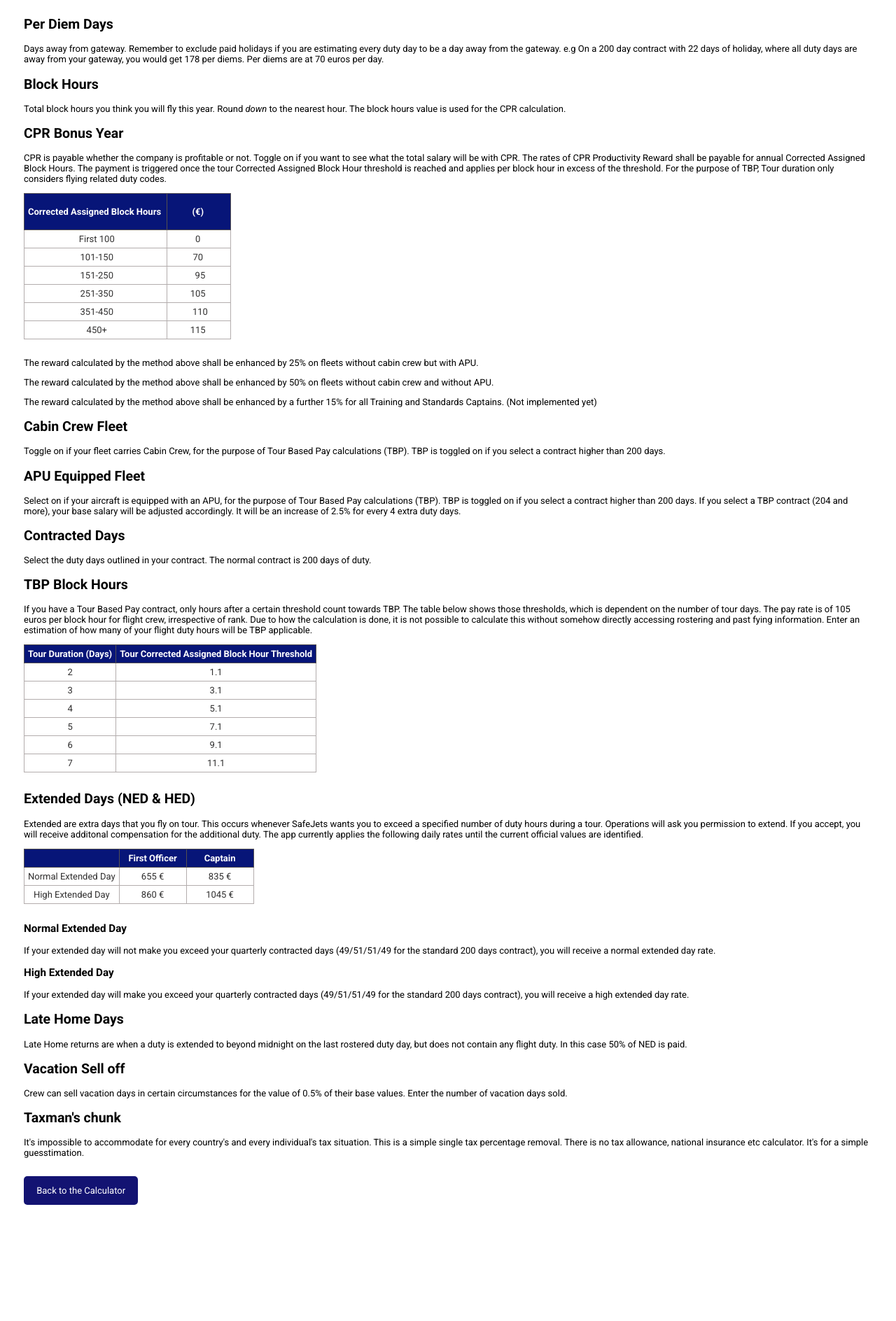
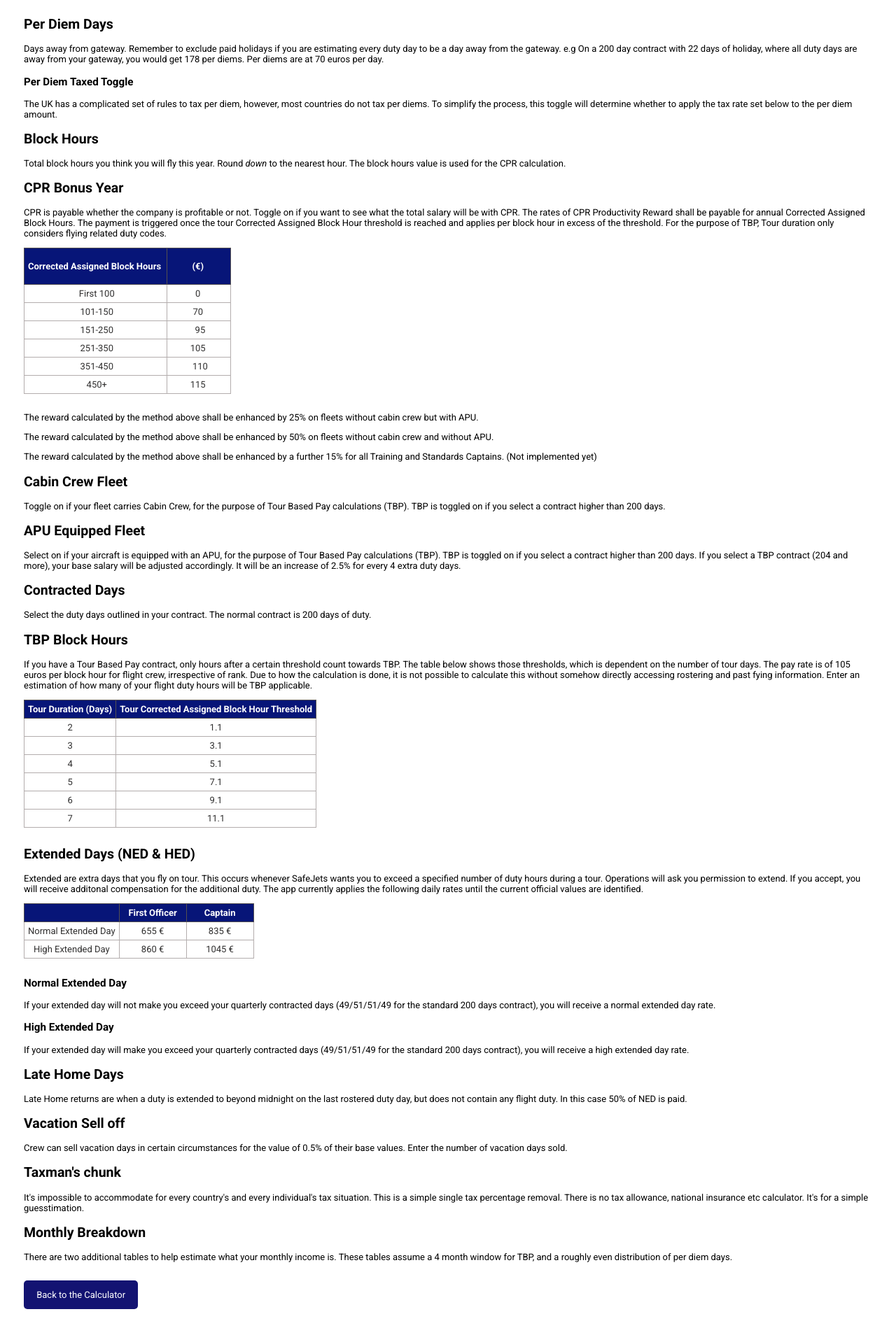
Before and after one commit to merryface/show-me-the-money, a website: page guidance.html in a window 1280 px wide. Shown: the part 392-2280 px from the top of the page at 70% size. Before the commit the page ends 2148 px from the top, so only its background shows below. Drawn offline with Linux system fonts and the light colour scheme.

Commit message:
update guidance

```diff
--- a/guidance.html
+++ b/guidance.html
@@ -59,6 +59,11 @@
     <div class="explanation">
       <p>
         Days away from gateway. Remember to exclude paid holidays if you are estimating every duty day to be a day away from the gateway. e.g On a 200 day contract with 22 days of holiday, where all duty days are away from your gateway, you would get 178 per diems. Per diems are at 70 euros per day.
+      </p>
+
+      <h3>Per Diem Taxed Toggle</h3>
+      <p>
+        The UK has a complicated set of rules to tax per diem, however, most countries do not tax per diems. To simplify the process, this toggle will determine whether to apply the tax rate set below to the per diem amount.
       </p>
     </div>
 
@@ -245,6 +250,13 @@
       <p>It's impossible to accommodate for every country's and every individual's tax situation. This is a simple single tax percentage removal. There is no tax allowance, national insurance etc calculator. It's for a simple guesstimation.</p>
     </div>
 
+    <h2 class="subheading">Monthly Breakdown</h2>
+    <div class="explanation">
+      <p>
+        There are two additional tables to help estimate what your monthly income is. These tables assume a 4 month window for TBP, and a roughly even distribution of per diem days.
+      </p>
+    </div>
+
     <a class="back" href="./index.html">Back to the Calculator</a>
   </div>
 
```
